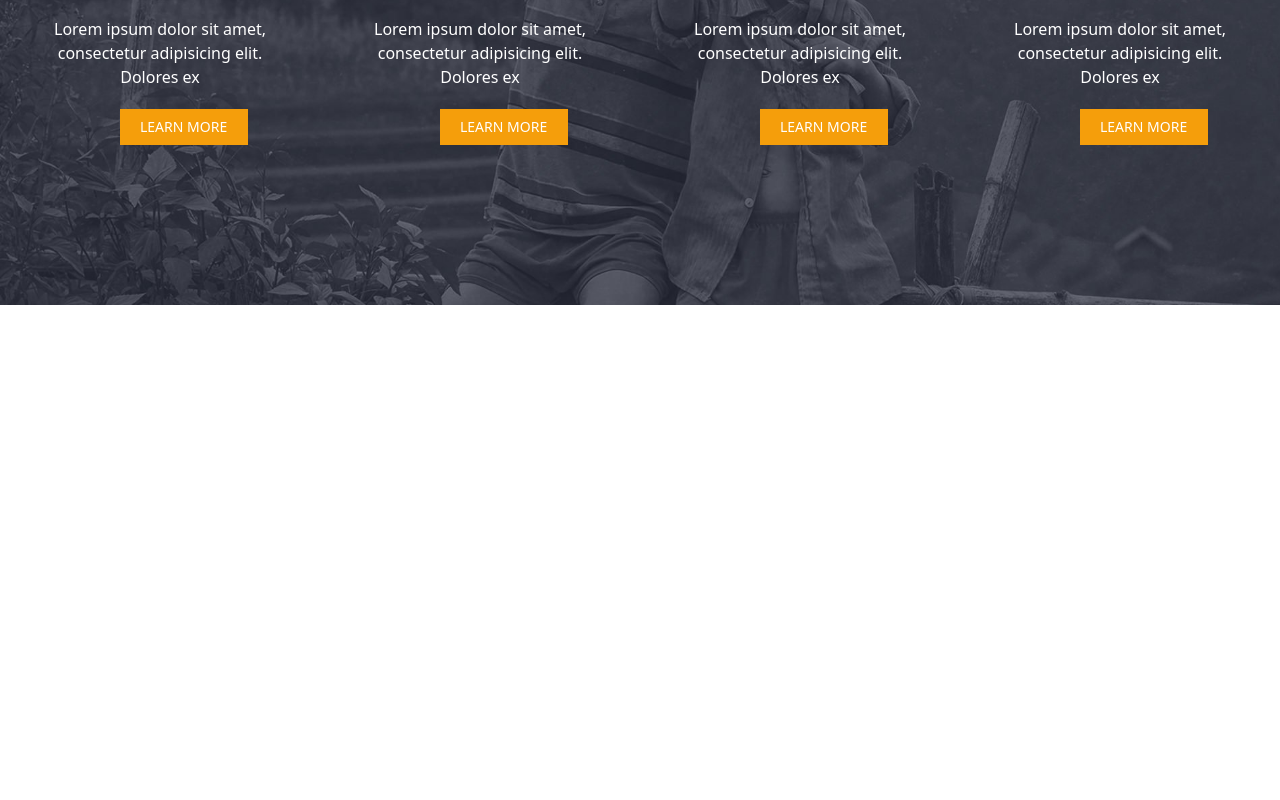
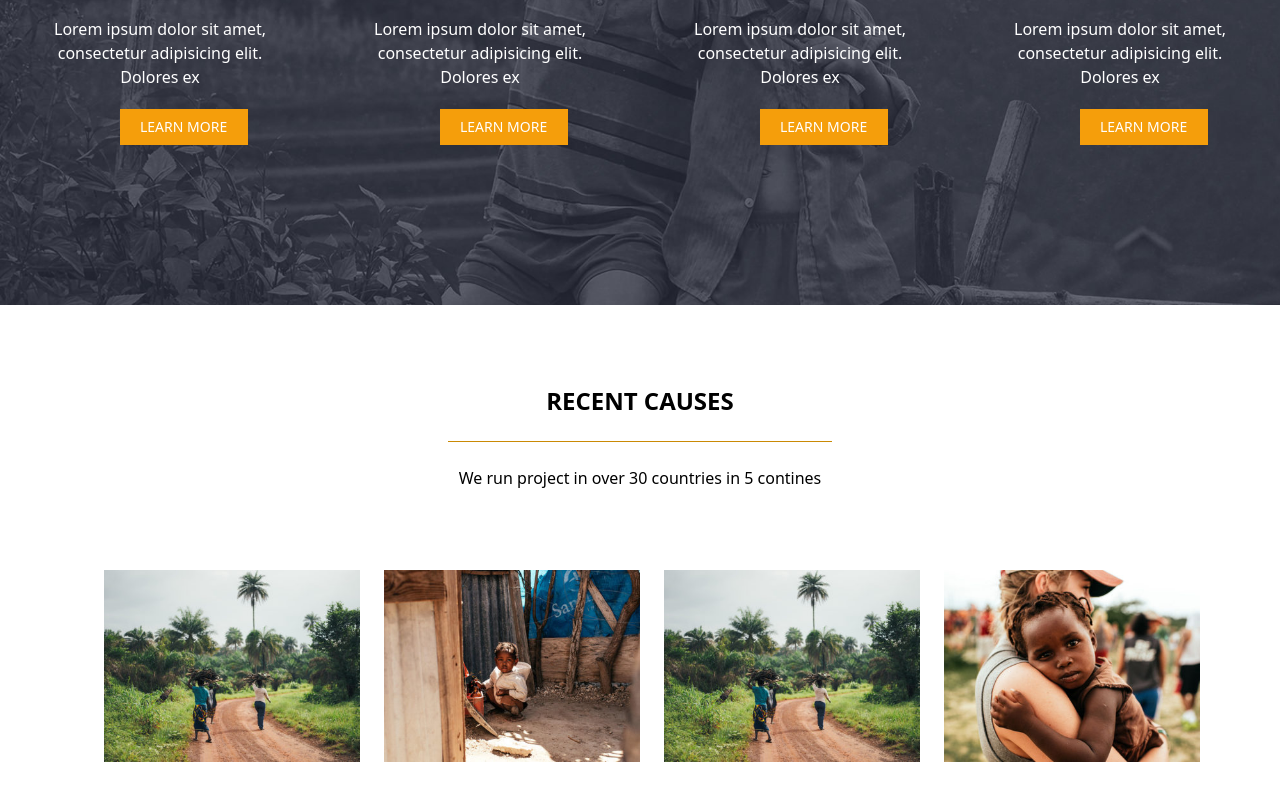
Before and after one commit to gabrielebaglioni/proj-html-vuejs, a Vue app: page / in a window 1280 px wide. Shown: the part 1691-2491 px from the top of the page. Before the commit the page ends 1996 px from the top, so only its background shows below. Built offline with nearby package versions, Linux system fonts and the light colour scheme.

Commit message:
section3Main done

```diff
--- a/src/components/Blocks/BaseMain.vue
+++ b/src/components/Blocks/BaseMain.vue
@@ -2,17 +2,19 @@
   <main>
      <Section1MainVue/>
      <Section2MainVue/>
+     <Section3MainVue/>
   </main>
 </template>
 
 <script>
 import Section1MainVue from '../Commons/MainCommons/Section1Main.vue';
 import Section2MainVue from '../Commons/MainCommons/Section2Main.vue';
+import Section3MainVue from '../Commons/MainCommons/Section3Main.vue';
 
 
 export default {
     name: "BaseMain",
-    components: { Section1MainVue, Section2MainVue }
+    components: { Section1MainVue, Section2MainVue, Section3MainVue }
 }
 </script>
 
--- /dev/null
+++ b/src/components/Commons/MainCommons/Section3Main.vue
@@ -0,0 +1,39 @@
+<template>
+  <div>
+         <div class="w-full flex justify-center items-center pt-20 text-center ">
+               <div>
+                  <h2 class="font-bold text-2xl mb-6" > RECENT CAUSES </h2>
+                  <hr class="w-96 border-yellow-600  mb-6">
+                  <h5> We run project in over 30 countries in 5 contines</h5>
+               </div>
+
+         </div>
+         <div class="w-full flex py-20 items-center justify-center">
+            <div class="w-1/5 ml-6">
+               <img src="../../../assets/images/avada-charity-fair-trade-featured-400x300.jpg" alt="">
+            </div>
+            <div class="w-1/5 ml-6">
+               <img src="../../../assets/images/avada-charity-shelter-featured-400x300.jpg" alt="">
+            </div>
+            <div class="w-1/5 ml-6">
+               <img src="../../../assets/images/avada-charity-fair-trade-featured-400x300.jpg" alt="">
+            </div>
+            <div class="w-1/5 ml-6">
+               <img src="../../../assets/images//avada-charity-vaccines-featured-400x300.jpg" alt="">
+            </div>
+
+
+
+         </div>
+  </div>
+</template>
+
+<script>
+export default {
+   name:'Section3Main'
+}
+</script>
+
+<style lang="scss" scoped>
+
+</style>
```
